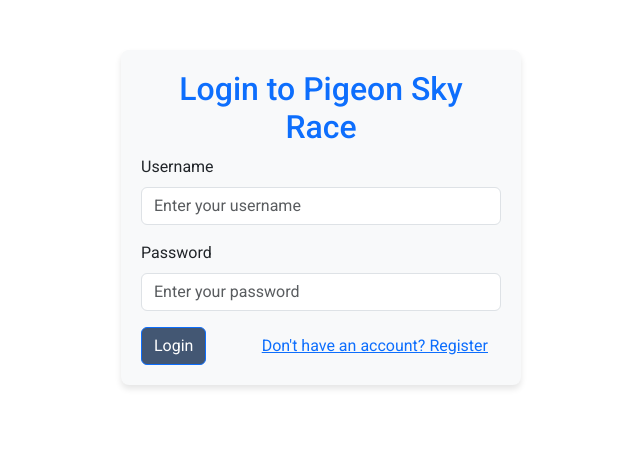
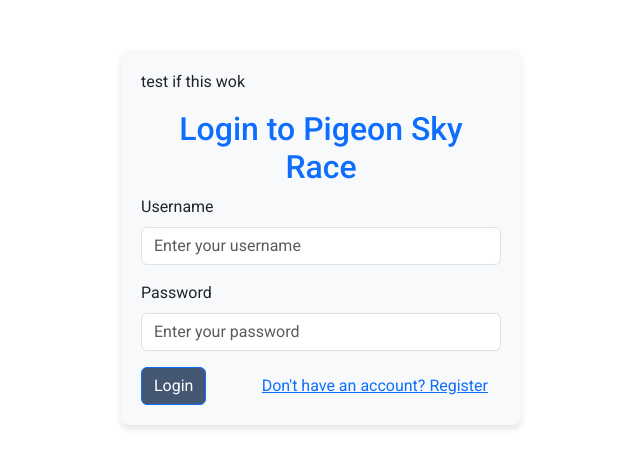
Before and after one commit to MahaDaiki/PigeonSkyRaceVF, an Angular app in the folder PigeonSkyRaceFront/: page /login in a window 1280 px wide. Shown: the top 468 px of the page, without its empty margins (319-959 px from the left). Built offline with nearby package versions, Linux system fonts and the light colour scheme.

Commit message:
Add test message to login component template

```diff
--- a/PigeonSkyRaceFront/src/app/auth/login/login.component.html
+++ b/PigeonSkyRaceFront/src/app/auth/login/login.component.html
@@ -2,6 +2,7 @@
   <div *ngIf="loginError" class="alert alert-danger">
   {{ loginError }}
 </div>
+<div><p>test if this wok</p></div>
   <div class="form-wrapper animate__animated animate__fadeIn">
     <h2 class="form-title text-center text-primary">Login to Pigeon Sky Race</h2>
     <form [formGroup]="loginForm" (ngSubmit)="onSubmit()">
```
